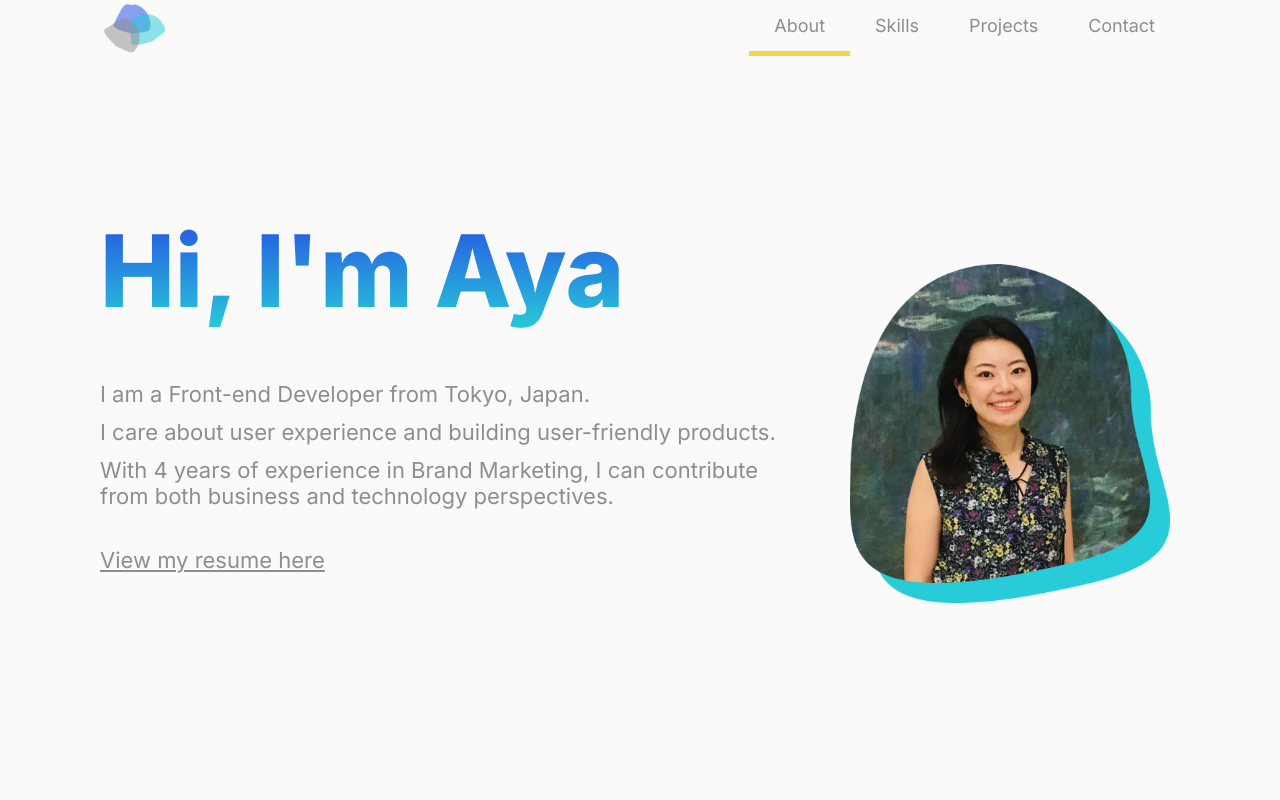
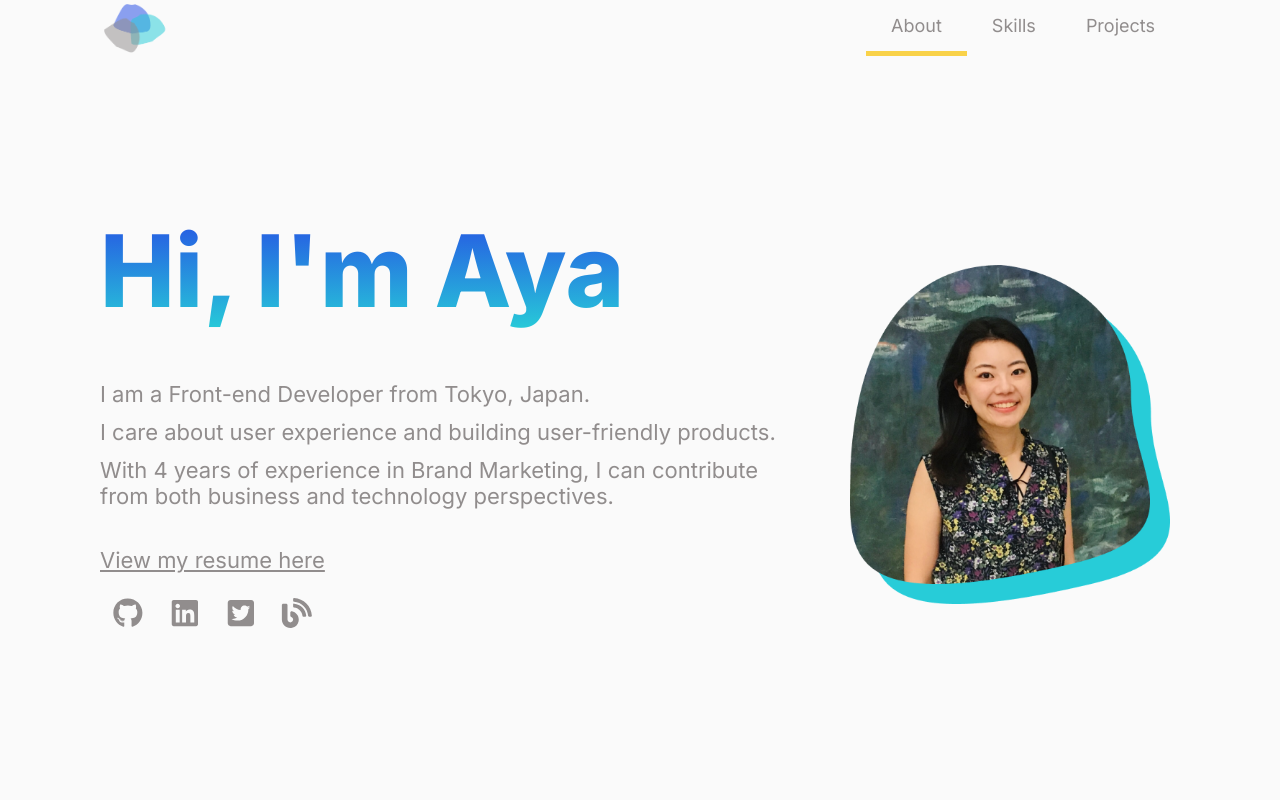
Before and after one commit to ayarmkt/portfolio, a React (Create React App) app: page / in a window 1280 px wide. Shown: the top 800 px of the page. Built offline with nearby package versions, Linux system fonts and the light colour scheme.

Commit message:
changed contact icon and fixed menu cursor

```diff
--- a/src/App.js
+++ b/src/App.js
@@ -7,7 +7,6 @@ import Navbar from './components/Navbar/Navbar';
 import About from './components/About/About';
 import Skills from './components/Skills/Skills';
 import Projects from './components/Projects/Projects';
-import Contact from './components/Contact/Contact';
 import HamburgerMenu from './components/Navbar/HamburgerMenu';
 import useWindowDimensions from './hooks/useWindowDimensions';
 import UIContext from './context/ui-context';
@@ -54,7 +53,6 @@ function App() {
         <About />
         <Skills />
         <Projects />
-        <Contact />
         <AiOutlineToTop
           className={`to-top-icon ${showIcon ? 'showIcon' : ''}`}
           size='50px'
--- a/src/components/About/About.js
+++ b/src/components/About/About.js
@@ -5,9 +5,54 @@ import ProfilePic from '../../assets/profile-pic.png';
 import Card from '../../UI/Card/Card';
 import UIContext from '../../context/ui-context';
 import PDF from '../../assets/AYA_TAKAMURA.pdf';
+import { FaLinkedin, FaTwitterSquare, FaGithub, FaBlog } from 'react-icons/fa';
+
+const contactInfo = [
+  {
+    name: 'GitHub',
+    link: 'https://github.com/ayarmkt',
+    icon() {
+      return <FaGithub className={`${classes.icon} ${classes.github}`} />;
+    },
+  },
+  {
+    name: 'LinkedIn',
+    link: 'https://www.linkedin.com/in/aya-t/',
+    icon() {
+      return <FaLinkedin className={`${classes.icon} ${classes.linkedin}`} />;
+    },
+  },
+  {
+    name: 'Twitter',
+    link: 'https://twitter.com/ayarmkt_',
+    icon() {
+      return (
+        <FaTwitterSquare className={`${classes.icon} ${classes.twitter}`} />
+      );
+    },
+  },
+  {
+    name: 'Blog',
+    link: 'https://ayatakamura.hashnode.dev/',
+    icon() {
+      return <FaBlog className={`${classes.icon} ${classes.blog}`} />;
+    },
+  },
+];
 
 const About = () => {
   const uiCtx = useContext(UIContext);
+
+  const contact = contactInfo.map((info) => (
+    <a
+      className={classes.link}
+      href={info.link}
+      key={info.name}
+      target='_blank'
+    >
+      {info.icon()}
+    </a>
+  ));
 
   return (
     <Card
@@ -26,6 +71,7 @@ const About = () => {
         <a href={PDF} target='_blank'>
           View my resume here
         </a>
+        <div className={classes['contact-list']}> {contact}</div>
       </div>
       <div className={classes['profile-pic']}>
         <img src={ProfilePic} alt='Profile' />
--- a/src/components/About/About.module.css
+++ b/src/components/About/About.module.css
@@ -2,12 +2,12 @@
   display: grid;
   grid-template-columns: 2fr 1fr;
   grid-template-rows: 1fr 1.5fr;
-  padding-top: 200px;
+  padding-top: 150px;
   height: auto;
 }
 
 .about.sticky {
-  padding-top: 250px;
+  padding-top: 210px;
 }
 
 .title {
@@ -54,10 +54,48 @@ br {
   z-index: 50;
 }
 
+.contact-list {
+  display: grid;
+  grid-template-columns: repeat(4, 1fr);
+  width: 225px;
+  height: 50px;
+  margin-top: 15px;
+}
+
+.link {
+  display: flex;
+  justify-content: center;
+  align-items: center;
+}
+
+.icon {
+  width: 60%;
+  height: 60%;
+}
+
+.icon:hover {
+  cursor: pointer;
+}
+
+.github:hover {
+  fill: #6e5494;
+}
+
+.linkedin:hover {
+  fill: #0077b5;
+}
+
+.twitter:hover {
+  fill: #1da1f2;
+}
+
+.blog:hover {
+  fill: #2962ff;
+}
+
 /*  */
 /* MEDIA QUERIES */
 /*  */
-
 /* Tablets in landscape mode, older desktop monitors */
 @media only screen and (min-height: 1365px) and (max-width: 1365px) {
   .title {
@@ -133,6 +171,9 @@ br {
     grid-row: 3;
     padding: 0 10px;
     text-align: center;
+    display: flex;
+    flex-direction: column;
+    align-items: center;
   }
 
   .profile-pic {
--- a/src/components/Contact/Contact.js
+++ /dev/null
@@ -1,87 +0,0 @@
-import classes from './Contact.module.css';
-import { useRef, useState, useLayoutEffect } from 'react';
-
-import Card from '../../UI/Card/Card';
-import H2 from '../../UI/H2/H2';
-import { FaLinkedin, FaTwitterSquare, FaGithub, FaBlog } from 'react-icons/fa';
-
-const contactInfo = [
-  {
-    name: 'GitHub',
-    link: 'https://github.com/ayarmkt',
-    icon() {
-      return <FaGithub className={`${classes.icon} ${classes.github}`} />;
-    },
-  },
-  {
-    name: 'LinkedIn',
-    link: 'https://www.linkedin.com/in/aya-t/',
-    icon() {
-      return <FaLinkedin className={`${classes.icon} ${classes.linkedin}`} />;
-    },
-  },
-  {
-    name: 'Twitter',
-    link: 'https://twitter.com/ayarmkt_',
-    icon() {
-      return (
-        <FaTwitterSquare className={`${classes.icon} ${classes.twitter}`} />
-      );
-    },
-  },
-  {
-    name: 'Blog',
-    link: 'https://ayatakamura.hashnode.dev/',
-    icon() {
-      return <FaBlog className={`${classes.icon} ${classes.blog}`} />;
-    },
-  },
-];
-
-const Contact = () => {
-  const ref = useRef();
-  const [fadeIn, setFadeIn] = useState(false);
-
-  const onScroll = () => {
-    const topPos = ref.current.offsetTop;
-    const bottomPos = ref.current.offsetTop + ref.current.offsetHeight;
-
-    if (
-      topPos < window.scrollY + window.innerHeight &&
-      bottomPos > window.scrollY
-    ) {
-      setFadeIn(true);
-    } else {
-      setFadeIn(false);
-    }
-  };
-
-  useLayoutEffect(() => {
-    window.addEventListener('scroll', onScroll);
-    return () => window.removeEventListener('scroll', onScroll);
-  }, []);
-
-  const contact = contactInfo.map((info) => (
-    <div className={classes.info} key={info.name}>
-      <a className={classes.link} href={info.link} target='_blank'>
-        {info.icon()}
-        <p className={classes.name}>{info.name}</p>
-      </a>
-    </div>
-  ));
-
-  return (
-    <Card className={classes.contact} id='contact'>
-      <H2>Contact Me</H2>
-      <p>Feel free to contact me for further information!</p>
-      <div
-        className={`${classes['contact-list']} ${fadeIn ? classes.fadein : ''}`}
-        ref={ref}
-      >
-        {contact}
-      </div>
-    </Card>
-  );
-};
-
-export default Contact;
--- a/src/components/Contact/Contact.module.css
+++ /dev/null
@@ -1,96 +0,0 @@
-.contact p {
-  font-size: var(--fontsize-p);
-  text-align: center;
-}
-
-.contact-list {
-  display: grid;
-  grid-template-columns: repeat(auto-fit, minmax(170px, 1fr));
-  opacity: 0;
-}
-
-.contact-list.fadein {
-  animation: fadein 1s linear forwards;
-}
-
-@keyframes fadein {
-  from {
-    transform: translateY(20%);
-    opacity: 0.1;
-  }
-
-  to {
-    opacity: 1;
-  }
-}
-
-.link {
-  width: 100%;
-  height: 100%;
-  padding: 25px;
-  display: flex;
-  flex-direction: column;
-  justify-content: center;
-  align-items: center;
-  text-decoration: none;
-}
-
-.icon {
-  grid-row: 1;
-  width: 60%;
-  height: 60%;
-}
-
-.icon:hover {
-  cursor: pointer;
-}
-
-.github:hover {
-  fill: #6e5494;
-}
-
-.linkedin:hover {
-  fill: #0077b5;
-}
-
-.twitter:hover {
-  fill: #1da1f2;
-}
-
-.blog:hover {
-  fill: #2962ff;
-}
-
-.name {
-  grid-row: 2;
-  font-size: var(--fontsize-p);
-}
-
-/*  */
-/* MEDIA QUERIES */
-/*  */
-
-/* Tablets in portrait mode, large display smartphones landscape mode */
-@media only screen and (min-height: 1023px) and (max-width: 1023px) {
-  .contact-list {
-    grid-template-columns: repeat(auto-fit, minmax(130px, 1fr));
-  }
-}
-
-@media only screen and (max-height: 766px) and (max-width: 767px) {
-  .contact-list {
-    grid-template-columns: repeat(auto-fit, minmax(130px, 1fr));
-  }
-}
-
-/* Smartphones in portrait mode */
-@media only screen and (max-width: 420px) {
-  .contact-list {
-    grid-template-columns: repeat(auto-fit, minmax(130px, 1fr));
-    opacity: 1;
-  }
-
-  .contact-list.fadein {
-    animation: none;
-  }
-}
--- a/src/components/Navbar/HamburgerMenu.js
+++ b/src/components/Navbar/HamburgerMenu.js
@@ -58,19 +58,6 @@ const HamburgerMenu = () => {
             Projects
           </LinkScroll>
         </li>
-        <li className={classes.linkItem}>
-          <LinkScroll
-            className={classes.link}
-            activeClass={classes.active}
-            to='contact'
-            spy={true}
-            smooth={true}
-            offset={-70}
-            duration={100}
-          >
-            Contact
-          </LinkScroll>
-        </li>
       </ul>
       {!menuOpen && (
         <GiHamburgerMenu
--- a/src/components/Navbar/HamburgerMenu.module.css
+++ b/src/components/Navbar/HamburgerMenu.module.css
@@ -4,6 +4,10 @@
   height: 70px;
   width: 100%;
   z-index: 100;
+}
+
+.nav:hover {
+  cursor: pointer;
 }
 
 .links {
--- a/src/components/Navbar/Navbar.js
+++ b/src/components/Navbar/Navbar.js
@@ -73,19 +73,6 @@ const Navbar = () => {
             Projects
           </LinkScroll>
         </li>
-        <li className={classes.linkItem}>
-          <LinkScroll
-            className={classes.link}
-            activeClass={classes.active}
-            to='contact'
-            spy={true}
-            smooth={true}
-            offset={-70}
-            duration={100}
-          >
-            Contact
-          </LinkScroll>
-        </li>
       </ul>
     </nav>
   );
```
